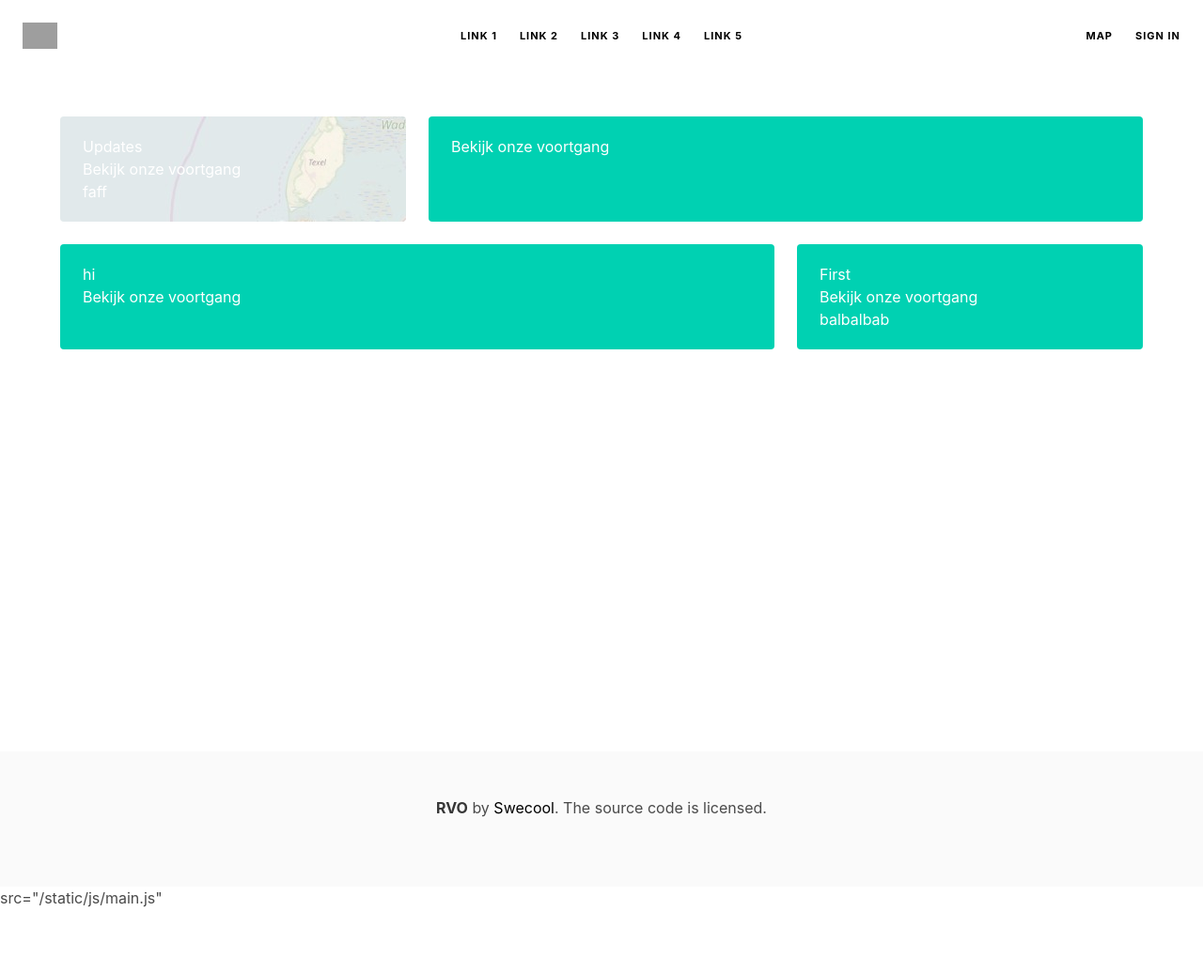
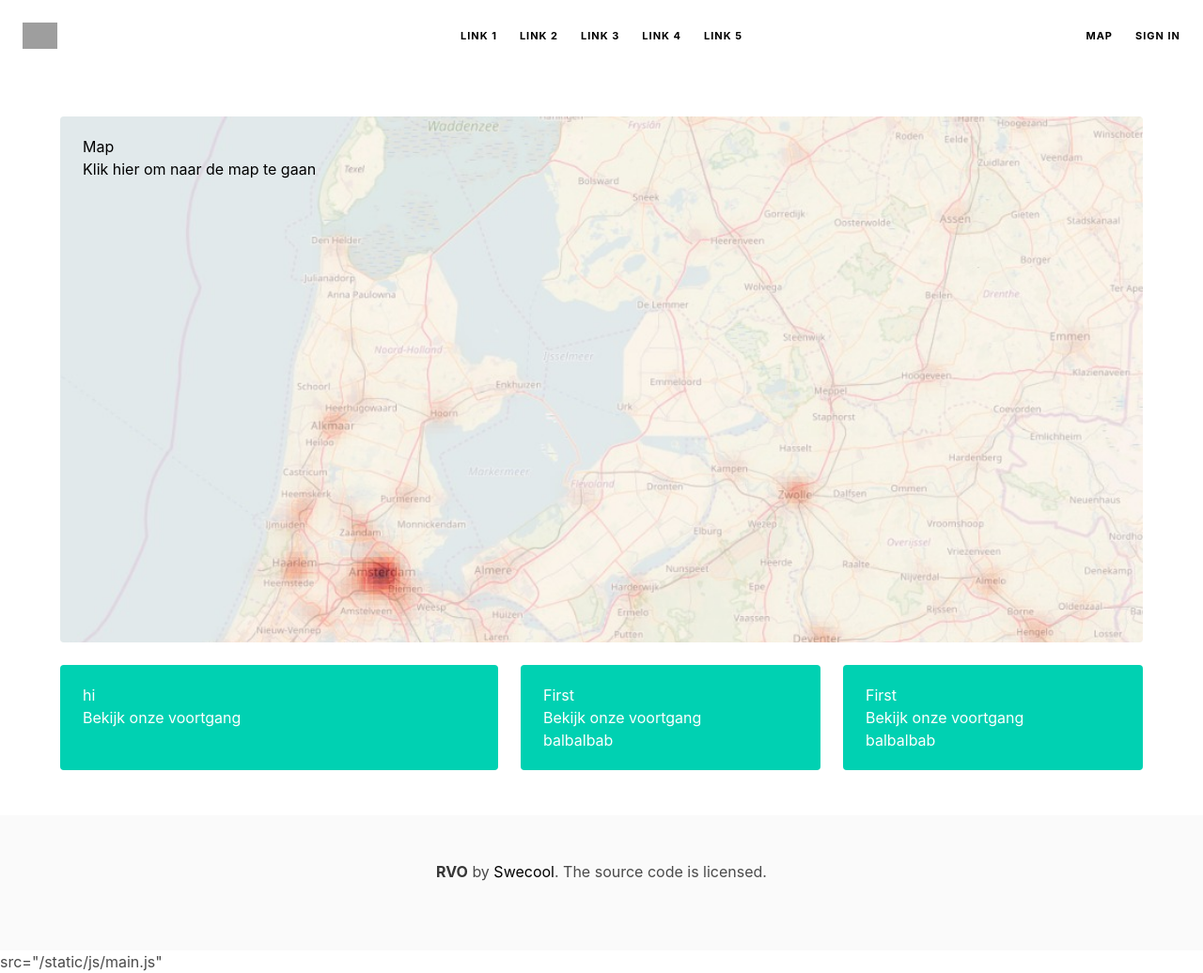
Before and after one commit to PandysActor/swecool, a Django app: page / in a window 1280 px wide. Shown: the whole page at 94% size. Before the commit the page ends 966 px from the top, so only its background shows below. Run offline with Django 3.2, Linux system fonts and the light colour scheme; some libraries are stand-ins or nearby versions; grey boxes are pictures that could not be loaded.

Commit message:
new layout

```diff
--- a/RVO/templates/landingspage.html
+++ b/RVO/templates/landingspage.html
@@ -9,22 +9,23 @@
             <div class="columns" id="columnrow1">
                 <div class="column" id="cards">
                     <section class="notification is-primary" id="card1">
-                        <p>Updates</p>
-                        <p>Bekijk onze voortgang</p>
-                        <p>faff</p>
-                    </section>
-                </div>
-                <div class="column is-8" id="cards">
-                    <section class="notification is-primary" id="card2">
-                        <p>Bekijk onze voortgang</p>
+                        <p>Map</p>
+                        <p>Klik hier om naar de map te gaan</p>
                     </section>
                 </div>
             </div>
             <div class="columns" id="columnrow2">
-                <div class="column is-8" id="cards">
-                    <section class="notification is-primary" id="card3">
+                <div class="column is-5" id="cards">
+                    <section class="notification is-primary" id="card2">
                         <p>hi</p>
                         <p>Bekijk onze voortgang</p>
+                    </section>
+                </div>
+                <div class="column" id="cards">
+                    <section class="notification is-primary" id="card3">
+                        <p>First</p>
+                        <p>Bekijk onze voortgang</p>
+                        <p>balbalbab</p>
                     </section>
                 </div>
                 <div class="column" id="cards">
@@ -33,7 +34,6 @@
                         <p>Bekijk onze voortgang</p>
                         <p>balbalbab</p>
                     </section>
-
                 </div>
             </div>
         </div>
@@ -44,8 +44,17 @@
             display: inline-grid;
         }
 
+        #card2:hover, #card3:hover, #card4:hover{
+            background-color: black;
+        }
+
         #card1 {
             background-image: url("{% static "images/map.jpg" %}");
+            background-color: white;
+            background-repeat: no-repeat;
+            background-size: cover;
+            color: black;
+            height: 70vh;
 
         }
 
@@ -65,26 +74,18 @@
         }
 
 
-
-
     </style>
 
     <script>
-    const mouseTarget = document.getElementById('card1');
-
-
-    mouseTarget.addEventListener('mouseover', function(event) {
-        event.target.style.color= "purple";
-
-
-
-    });
-
-    mouseTarget.addEventListener('mouseout', function(event) {
-        event.target.style.color= "white";
-
-
-    });
+    {#let test = document.getElementById("card4");#}
+    {#    test.addEventListener("mouseover", function (event) {#}
+    {#        // highlight the mouseover target#}
+    {#        event.target.style.backgroundColor = "orange";#}
+    {##}
+    {#        // reset the color after a short delay#}
+    {#    }, false);#}
+    {##}
+    {#    //if column = column1, column2, column 3, then#}
 
 
     </script>
```
